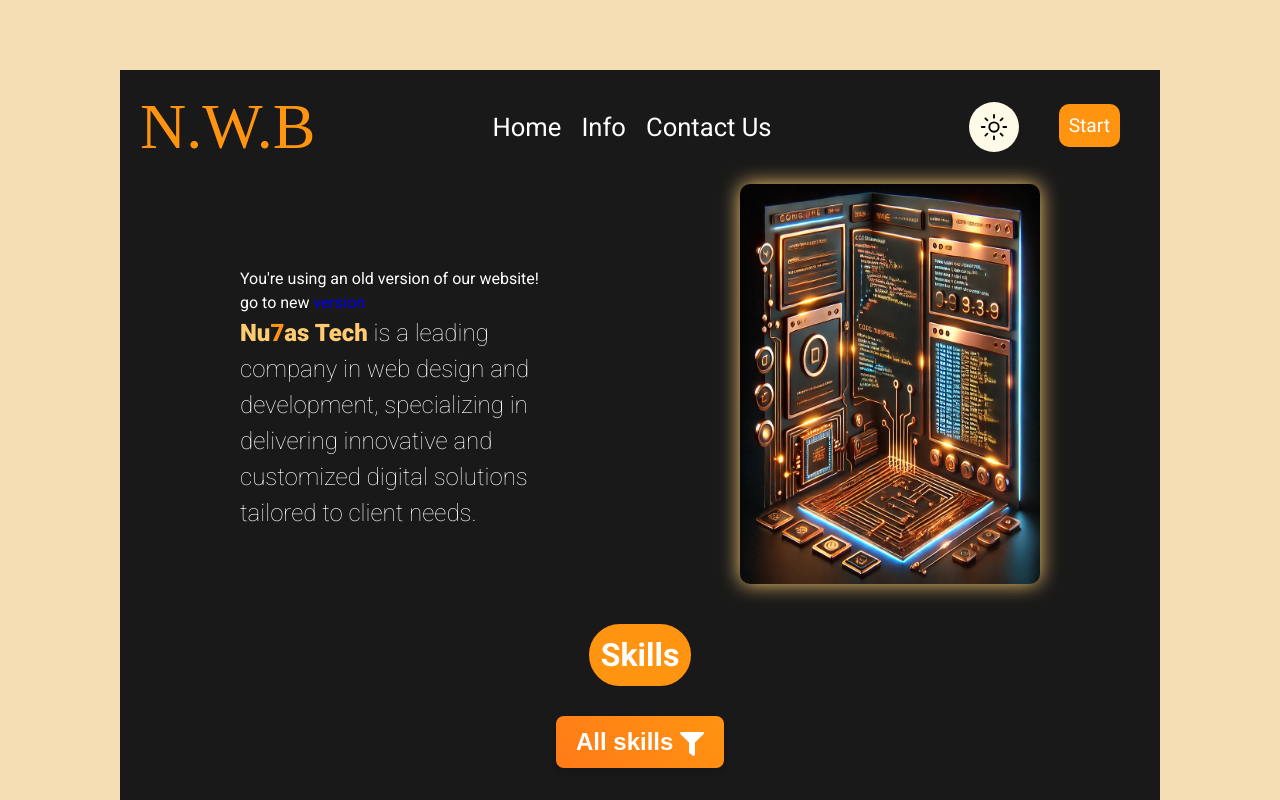
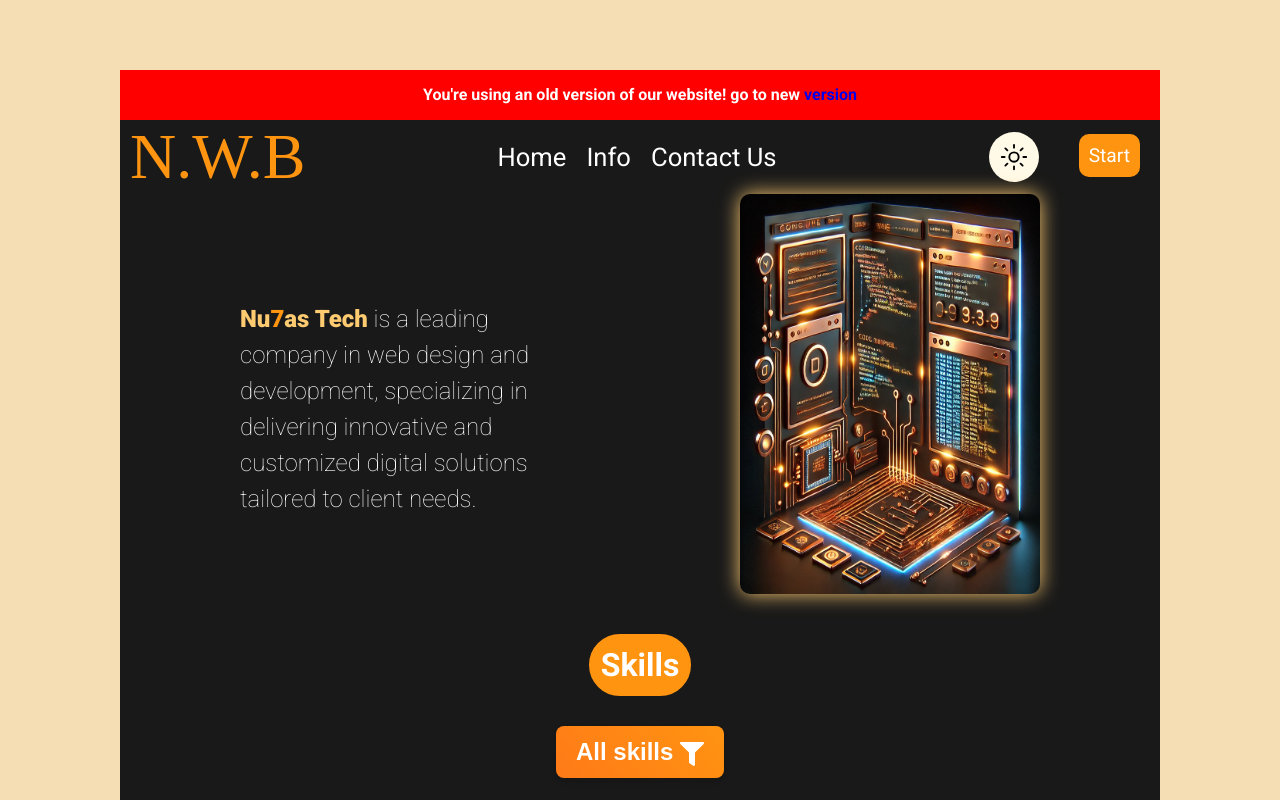
Before and after one commit to ukimn/Nu7asTech, a React (Vite) app: page / in a window 1280 px wide. Shown: the top 800 px of the page. Built offline with nearby package versions, Linux system fonts and the light colour scheme; a web font is replaced by a local one.

Commit message:
n77.tech

```diff
--- a/src/components/Header.tsx
+++ b/src/components/Header.tsx
@@ -2,7 +2,7 @@
 import { IoIosMoon } from "react-icons/io";
 import { IoSunnyOutline } from "react-icons/io5";
 import { motion } from "framer-motion";
-import { useDispatch, useSelector } from 'react-redux';
+import { useDispatch, useSelector } from "react-redux";
 import { toggleTheme } from "../Store/store";
 import { RootState } from "../Store/store";
 
@@ -13,6 +13,21 @@
   return (
     <>
       <header id={`${theme ? "white" : "dark"}`}>
+        <div
+          style={{
+            height: "50px",
+            display: "flex",
+            flexDirection: "column",
+            width: "100%",
+            alignItems: "center",
+            justifyContent: "center",
+            backgroundColor: "#FF0000",
+            margin: 0,
+            padding: 0,
+          }}
+        >
+          <p style={{color: "white", fontWeight: "bolder"}}>You're using an old version of our website! go to new <a href="https://nu7as-tech.vercel.app">version</a></p>
+        </div>
         <nav className="navbar">
           <motion.h1 className="logo">n.w.b</motion.h1>
           <ul
--- a/src/components/MainBody.tsx
+++ b/src/components/MainBody.tsx
@@ -8,8 +8,6 @@
   return (
     <div className="main-body" id="home">
       <div className="paragraph-container">
-        <p>You{"'"}re using an old version of our website!</p>
-        <p>go to new <a href="https://nu7as-tech.vercel.app">version</a></p>
         <p
           className="paragraph"
           id={`${theme ? "light-mode-color" : "dark-mode-color"}`}
--- a/src/index.css
+++ b/src/index.css
@@ -82,7 +82,6 @@
 header {
   background-color: #191919;
   color: #fff;
-  padding: 20px 20px;
 }
 
 header .navbar {
@@ -97,6 +96,7 @@
   font-size: 4rem;
   font-family: "Zain", serif;
   text-transform: uppercase;
+  margin-left: 10px;
 }
 
 header ul {
```
